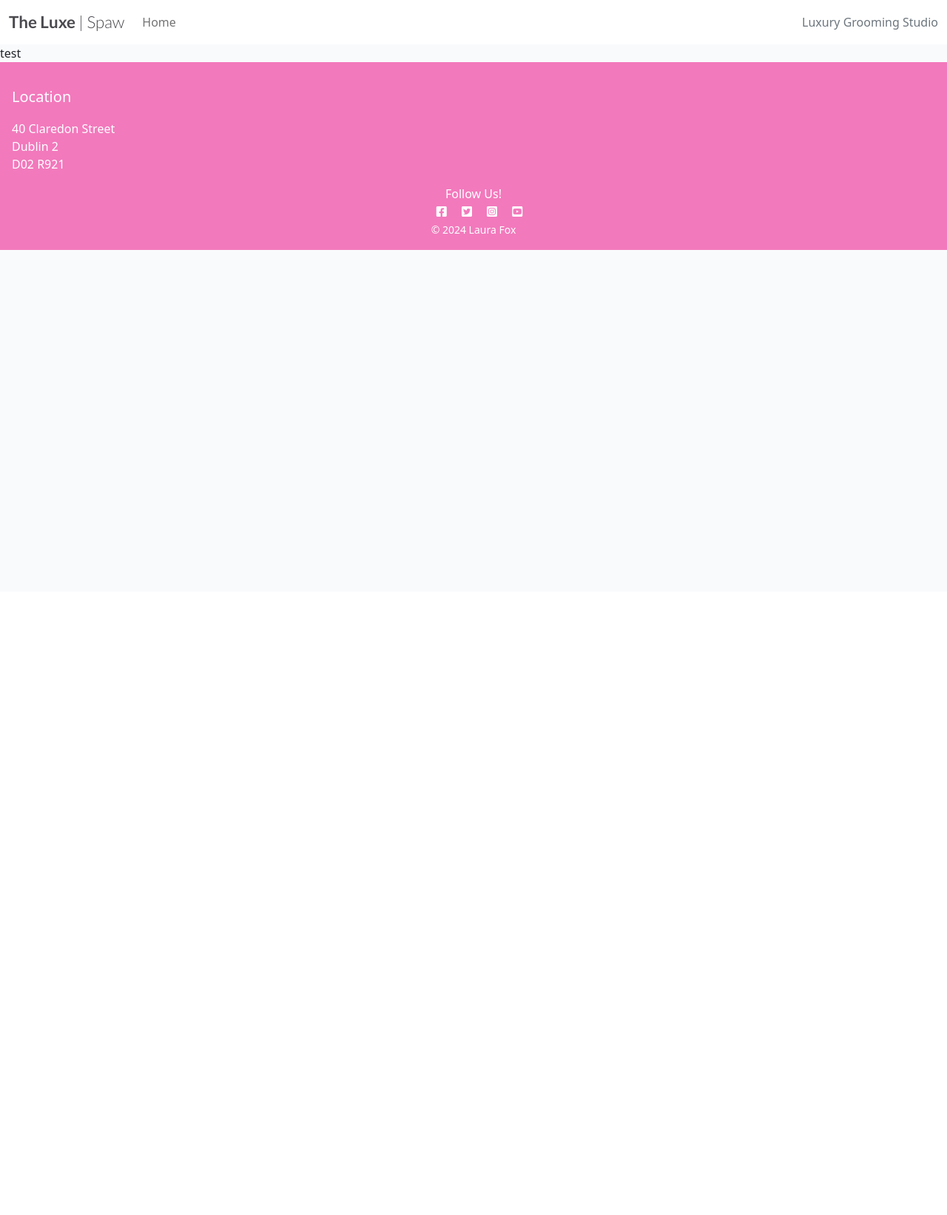
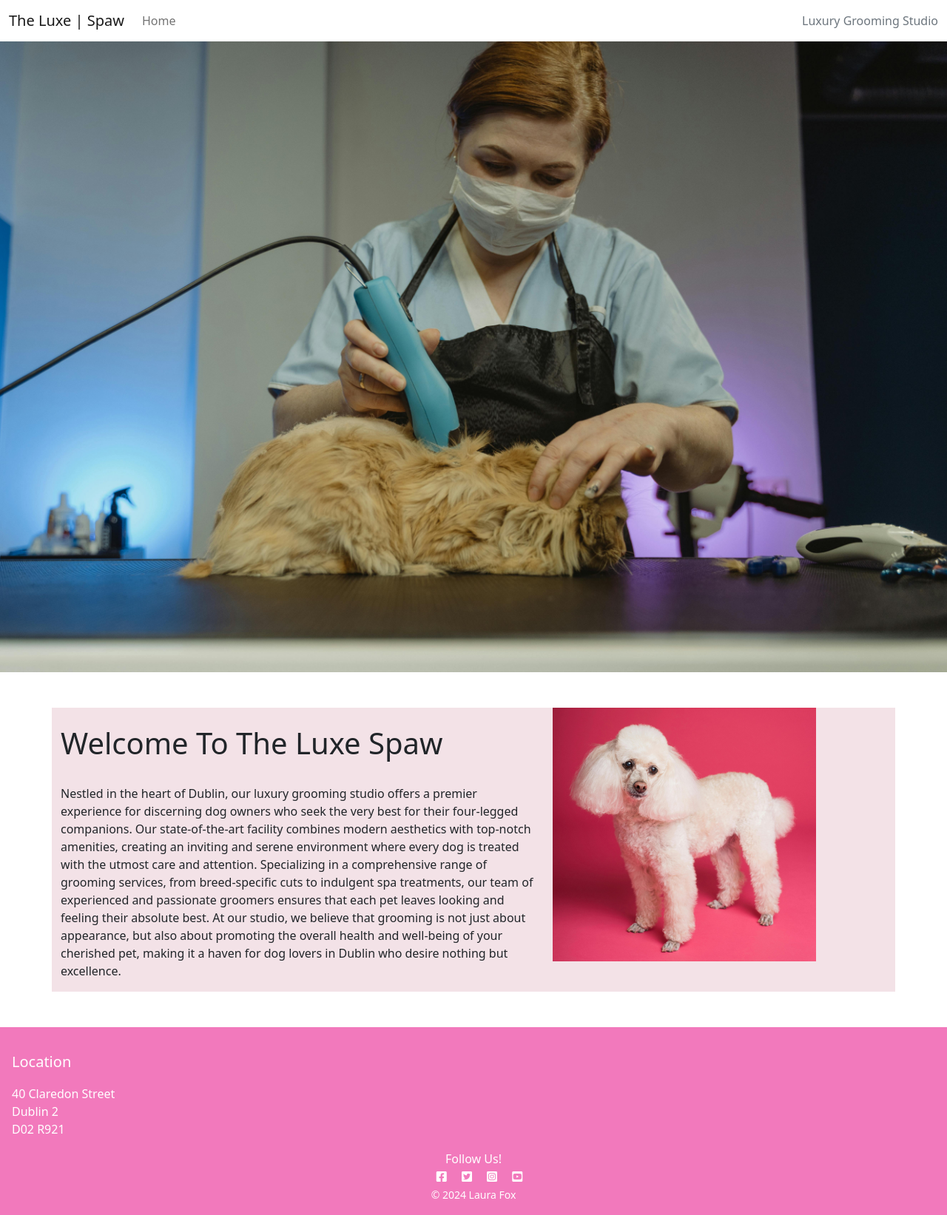
Before and after one commit to lauramayfox/the-luxe-spaw, a Django app: template templates/index.html in a window 1280 px wide. Shown: the whole page at 74% size. Before the commit the page ends 338 px from the top, so only its background shows below. Run offline with Django 4.2, Linux system fonts and the light colour scheme; the template is opened without the code that fills it, so the values that code supplies are empty; parts of the project's set-up code (start-up, migrations or seed data) failed here and were passed over.

Commit message:
Styling Home page layout

```diff
--- a/static/css/style.css
+++ b/static/css/style.css
@@ -1,43 +1,17 @@
 body {
-    background-color: #F9FAFC;
+    background-color: white;
 }
 
-.brand {
-    font-family: Lato, sans-serif;
-    font-size: 1.4rem;
-    font-weight: 700;
-    color: #4A4A4F;
-}
-
-.red-o {
-    color: #E84610;
-}
 
 .thin {
     font-weight: 300;
 }
 
-.light-bg {
-    background-color: #fff;
-}
 
 .dark-bg {
     background-color: #F279BC;
 }
 
-.main-bg {
-    background-color: #F9FAFC;
+.container {
+    background-color: #f3e2e7;
 }
-
-
-.image-container {
-    position: relative;
-}
-
-.image-flash {
-    position: absolute;
-    bottom: 5%;
-    min-width: 30%;
-    left: -2px;
-    background-color: #188181;
-}
--- a/templates/index.html
+++ b/templates/index.html
@@ -2,12 +2,44 @@
 
 {% load static %}
 
+<link rel="stylesheet" href="{% static 'css/style.css' %}">
+
 
 {% block content %}
-<section>
-    <div>
-        test
+<div class="bg-custom mt-auto">
+            <img class="w-90 h-50 mx-auto img-fluid" id="hero"
+                src="static/images/pexels2.jpg"
+                alt="index_hero">
+
+</div>
+
+<div class="container brief-container mt-5 mb-5">
+    <div class="row">
+        <div class="col-md-7">
+            <br>
+            <h1>Welcome To The Luxe Spaw</h1>
+            <br>
+            <div class="d-none d-md-block">
+                <p>Nestled in the heart of Dublin, our luxury grooming studio offers a premier experience for discerning dog owners who seek the very best for their four-legged companions.
+                    Our state-of-the-art facility combines modern aesthetics with top-notch amenities, creating an inviting and serene environment where every dog is treated with the utmost care and attention.
+                    Specializing in a comprehensive range of grooming services, from breed-specific cuts to indulgent spa treatments, our team of experienced and passionate groomers ensures that each pet leaves
+                    looking and feeling their absolute best. At our studio, we believe that grooming is not just about appearance, but also about promoting the overall health and well-being of your cherished pet,
+                    making it a haven for dog lovers in Dublin who desire nothing but excellence.</p>
+
+
+
+
+            </div>
+
+        </div>
+        <div class="col-sm-8 col-md-4 col-lg-4 order-first order-md-last text-center">
+            <img  src="{% static 'images/pexels1.jpg' %}"
+                 alt="Image" class="img-fluid">
+        </div>
     </div>
-</section>
+</div>
+
+
+
 
 {%endblock%}
--- a/theluxespaw/settings.py
+++ b/theluxespaw/settings.py
@@ -29,7 +29,7 @@ TEMPLATES_DIR = os.path.join(BASE_DIR, 'templates')
 SECRET_KEY = 'django-insecure--rq9@ge=vo8fpg6=im%64k7fde*d$$45h^nx_c_xpm9#)&lo29'
 
 # SECURITY WARNING: don't run with debug turned on in production!
-DEBUG = False
+DEBUG = True
 ALLOWED_HOSTS = ['8000-lauramayfox-theluxespaw-bek8pbyb4ww.ws.codeinstitute-ide.net',
 '.herokuapp.com']
 
```
Also changed, not shown: static/images/pexels1.jpg (added), static/images/pexels2.jpg (added), 1 other file.
